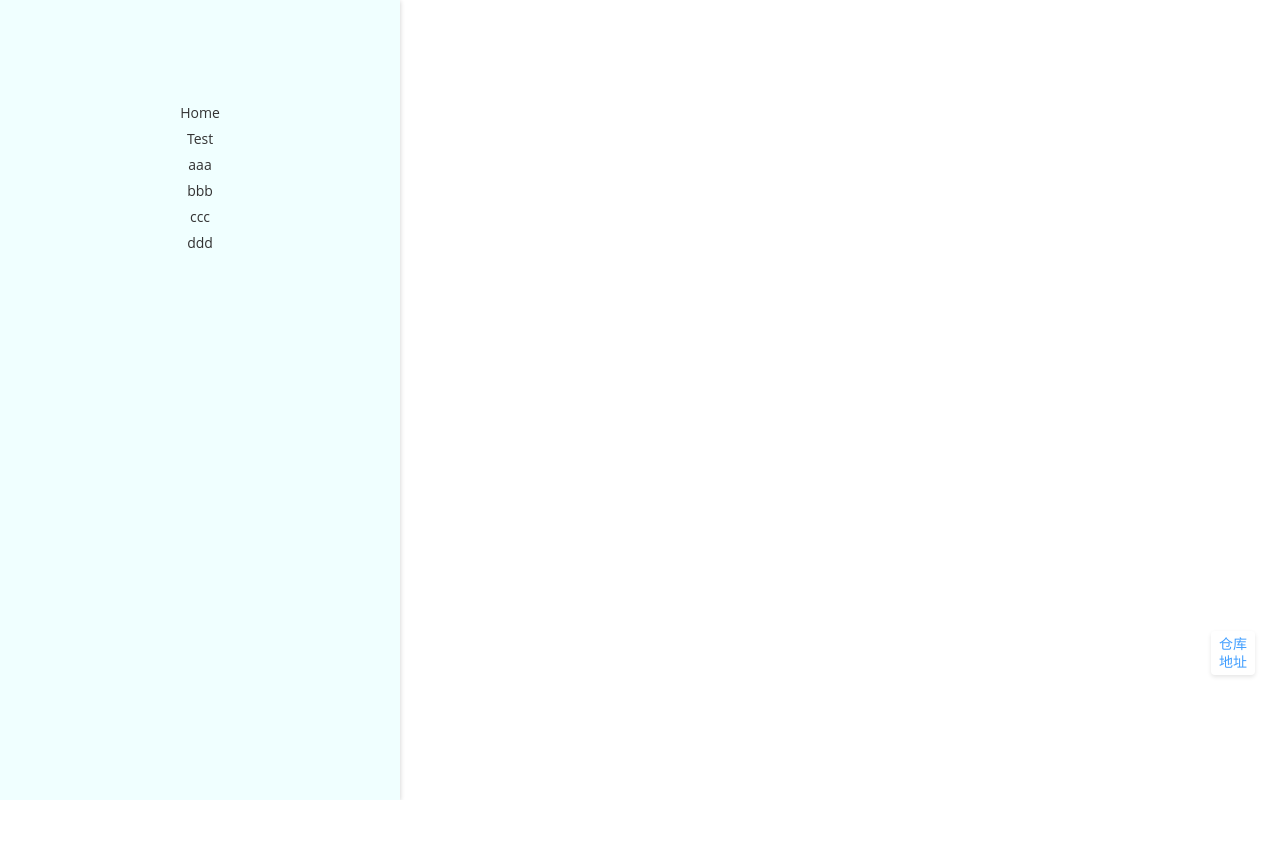
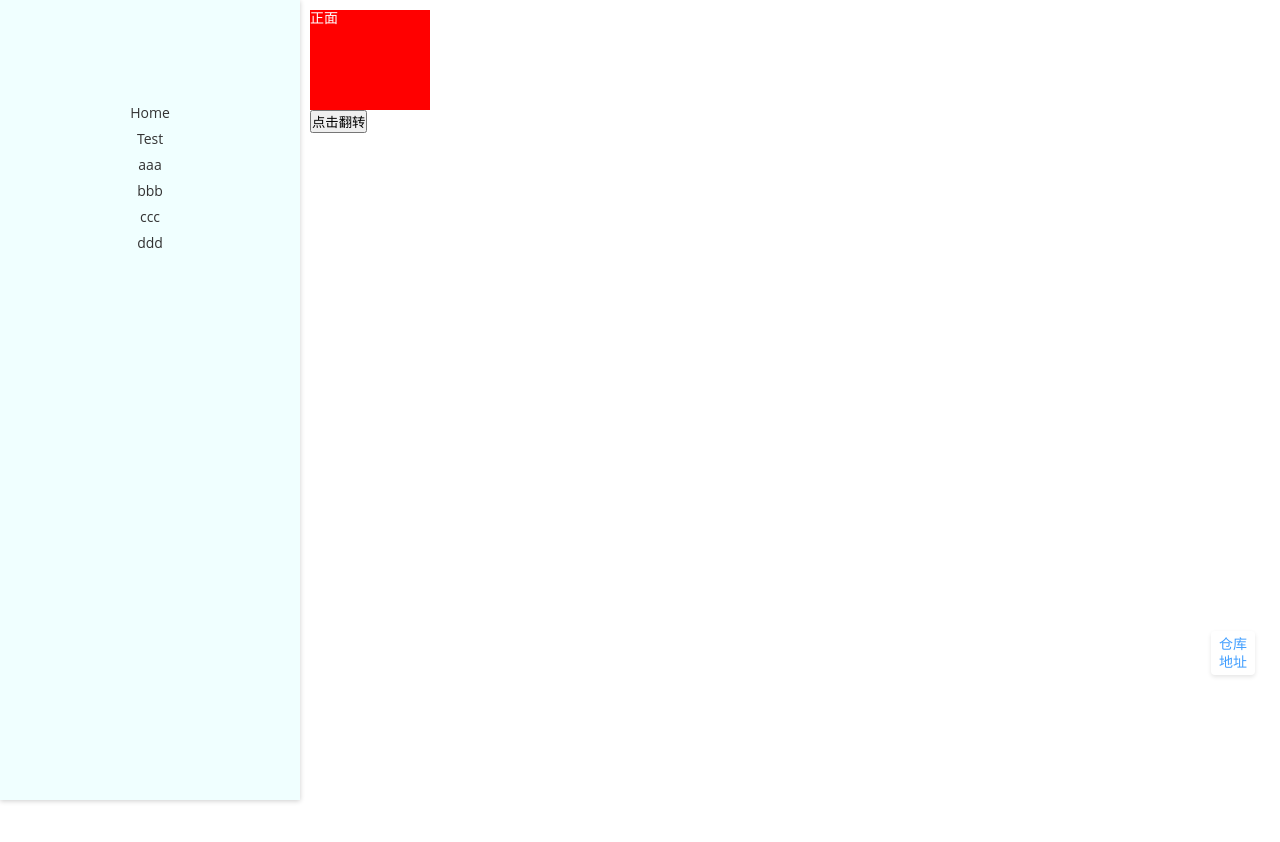
Before and after one commit to m-f-home/ThreeZeroFive, a Vue app: page / in a window 1280 px wide. Shown: the top 842 px of the page. Before the commit the page ends 800 px from the top, so only its background shows below. Built offline with nearby package versions, Linux system fonts and the light colour scheme.

Commit message:
样式修改

```diff
--- a/src/App.vue
+++ b/src/App.vue
@@ -1,6 +1,6 @@
 <template>
   <common-header />
-  <router-view />
+  <router-view class="wrap" />
   <common-concact />
 </template>
 
@@ -15,5 +15,10 @@ export default {
 #app {
   width: 100%;
   height: 100%;
+  .wrap {
+    margin-left: 300px;
+    min-height: 100%;
+    padding: 10px;
+  }
 }
 </style>
--- a/src/assets/css/global.css
+++ b/src/assets/css/global.css
@@ -89,3 +89,8 @@ a.a-click {
 ul,li,ol {
   list-style: none;
 }
+.flex {
+  display: flex;
+  align-items: center;
+  justify-content: center;
+}
--- a/src/components/common_concact.vue
+++ b/src/components/common_concact.vue
@@ -4,7 +4,7 @@
       <div
         v-for="item in concactList"
         :key="item.name"
-        class="nav-items"
+        class="nav-items flex"
         @mouseover="mouseover(item)"
         @mouseleave="mouseleave(item)"
       >
@@ -24,14 +24,16 @@
         </div>
       </div>
     </div>
+    <div v-show="showBackTop" class="back-top flex">up</div>
   </div>
 </template>
 
 <script>
-import { reactive, toRefs } from 'vue'
+import { reactive, toRefs, onMounted, ref } from 'vue'
 export default {
   name: 'common-concact',
   setup() {
+    const showBackTop = ref(false)
     const data = reactive({
       concactList: [{ name: '仓库地址', value: 'git', show: true }],
       mouseover(item) {
@@ -52,7 +54,13 @@ export default {
         window.open('https://github.com/m-f-home/ThreeZeroFive')
       },
     })
-    return { ...toRefs(data) }
+    onMounted(() => {
+      window.addEventListener('scroll', () => {
+        let top = document.documentElement.scrollTop
+        showBackTop.value = top > 300 ? true : false
+      })
+    })
+    return { ...toRefs(data), showBackTop }
   },
 }
 </script>
@@ -73,9 +81,6 @@ export default {
       border-radius: 4px;
       margin: 5px 0;
       box-shadow: 0 2px 4px 0 rgba(0, 0, 0, 0.1);
-      display: flex;
-      align-items: center;
-      justify-content: center;
       position: relative;
       overflow: hidden;
       .block {
@@ -96,12 +101,18 @@ export default {
       }
     }
   }
+  .back-top {
+    width: 44px;
+    height: 44px;
+    border-radius: 44px;
+    background: skyblue;
+  }
   .slip-in {
     animation: mou-in 0.5s;
     animation-fill-mode: forwards;
   }
   .slip-out {
-    animation: mou-out;
+    animation: mou-out 0.5s;
     animation-fill-mode: forwards;
   }
 }
--- a/src/components/common_header.vue
+++ b/src/components/common_header.vue
@@ -35,11 +35,12 @@ export default {
 
 <style lang="scss">
 .common-header {
-  width: 400px;
+  width: 300px;
   height: 100%;
   box-shadow: rgba(0, 0, 0, 0.2) 0 1px 5px 0px;
   background: azure;
   text-align: center;
+  position: fixed;
   .user-info {
     height: 100px;
   }
--- a/src/views/Home.vue
+++ b/src/views/Home.vue
@@ -1,6 +1,6 @@
 <template>
-  <div>
-    <!-- <div class="flip-box">
+  <div class="home">
+    <div class="flip-box">
       <div
         :class="{ 'flip-front': playFlip }"
         class="flip-item flip-item-front"
@@ -11,7 +11,7 @@
         <span>反面</span>
       </div>
     </div>
-    <button @click="play">点击翻转</button> -->
+    <button @click="play">点击翻转</button>
   </div>
 </template>
 <script>
@@ -28,7 +28,10 @@ export default {
   },
 }
 </script>
-<style scoped>
+<style lang="scss">
+.home {
+  height: 1200px;
+}
 .flip-box {
   position: relative;
   overflow: hidden;
```
